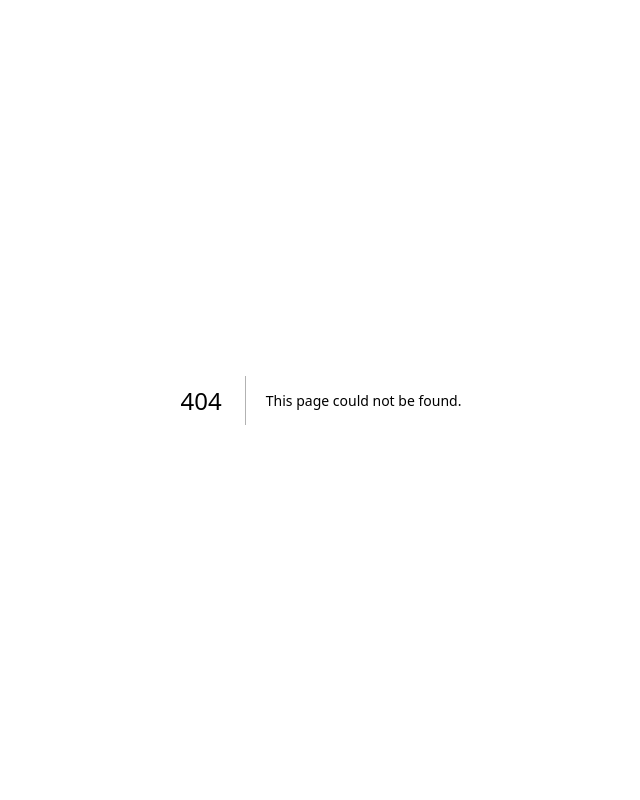
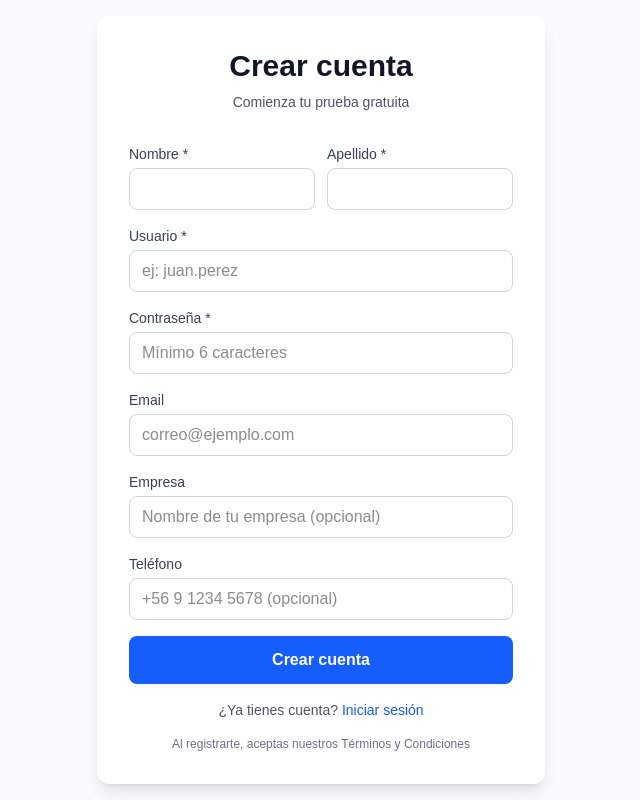
Before and after one commit to luisdanielrod52-afk/agente-sap-frontend, a Next.js app: page /registro in a window 1280 px wide. Before the commit this address had no page. Shown: the whole page, without its empty margins (319-959 px from the left). Built offline with nearby package versions, Linux system fonts and the light colour scheme.

Commit message:
Feat: Formulario de registro mejorado con más campos

```diff
--- /dev/null
+++ b/app/registro/page.tsx
@@ -0,0 +1,216 @@
+'use client';
+
+import { useState } from 'react';
+import { useRouter } from 'next/navigation';
+import axios from 'axios';
+
+export default function RegistroPage() {
+  const router = useRouter();
+  const [formData, setFormData] = useState({
+    usuario: '',
+    password: '',
+    nombre: '',
+    apellido: '',
+    email: '',
+    empresa: '',
+    telefono: ''
+  });
+  const [error, setError] = useState('');
+  const [cargando, setCargando] = useState(false);
+  const [exito, setExito] = useState(false);
+
+  const handleChange = (e: React.ChangeEvent<HTMLInputElement>) => {
+    setFormData({
+      ...formData,
+      [e.target.name]: e.target.value
+    });
+  };
+
+  const handleSubmit = async (e: React.FormEvent) => {
+    e.preventDefault();
+    setError('');
+    setCargando(true);
+
+    try {
+      const API_URL = process.env.NEXT_PUBLIC_API_URL || 'https://agente-sap-hcm.onrender.com';
+
+      const formDataEncoded = new URLSearchParams();
+      Object.entries(formData).forEach(([key, value]) => {
+        if (value) formDataEncoded.append(key, value);
+      });
+
+      const response = await axios.post(`${API_URL}/registro`, formDataEncoded, {
+        headers: {
+          'Content-Type': 'application/x-www-form-urlencoded'
+        }
+      });
+
+      setExito(true);
+      setTimeout(() => {
+        router.push('/login');
+      }, 2000);
+
+    } catch (err: any) {
+      setError(err.response?.data?.detail || 'Error al registrarse');
+    } finally {
+      setCargando(false);
+    }
+  };
+
+  return (
+    <div className="min-h-screen flex items-center justify-center bg-gray-50 dark:bg-gray-900 p-4">
+      <div className="max-w-md w-full space-y-8 bg-white dark:bg-gray-800 p-8 rounded-xl shadow-lg">
+        <div>
+          <h2 className="text-3xl font-bold text-center text-gray-900 dark:text-white">
+            Crear cuenta
+          </h2>
+          <p className="mt-2 text-center text-sm text-gray-600 dark:text-gray-400">
+            Comienza tu prueba gratuita
+          </p>
+        </div>
+
+        {exito ? (
+          <div className="bg-green-50 dark:bg-green-900/20 border border-green-200 dark:border-green-800 rounded-lg p-4 text-center">
+            <p className="text-green-700 dark:text-green-300 font-medium">
+              ✅ ¡Registro exitoso!
+            </p>
+            <p className="text-sm text-green-600 dark:text-green-400 mt-1">
+              Redirigiendo al login...
+            </p>
+          </div>
+        ) : (
+          <form onSubmit={handleSubmit} className="space-y-4">
+            {error && (
+              <div className="bg-red-50 dark:bg-red-900/20 border border-red-200 dark:border-red-800 rounded-lg p-3">
+                <p className="text-sm text-red-600 dark:text-red-300">{error}</p>
+              </div>
+            )}
+
+            <div className="grid grid-cols-2 gap-3">
+              <div>
+                <label className="block text-sm font-medium text-gray-700 dark:text-gray-300 mb-1">
+                  Nombre *
+                </label>
+                <input
+                  type="text"
+                  name="nombre"
+                  value={formData.nombre}
+                  onChange={handleChange}
+                  required
+                  className="w-full px-3 py-2 border border-gray-300 dark:border-gray-600 rounded-lg focus:ring-2 focus:ring-blue-500 dark:bg-gray-700 dark:text-white"
+                />
+              </div>
+              <div>
+                <label className="block text-sm font-medium text-gray-700 dark:text-gray-300 mb-1">
+                  Apellido *
+                </label>
+                <input
+                  type="text"
+                  name="apellido"
+                  value={formData.apellido}
+                  onChange={handleChange}
+                  required
+                  className="w-full px-3 py-2 border border-gray-300 dark:border-gray-600 rounded-lg focus:ring-2 focus:ring-blue-500 dark:bg-gray-700 dark:text-white"
+                />
+              </div>
+            </div>
+
+            <div>
+              <label className="block text-sm font-medium text-gray-700 dark:text-gray-300 mb-1">
+                Usuario *
+              </label>
+              <input
+                type="text"
+                name="usuario"
+                value={formData.usuario}
+                onChange={handleChange}
+                required
+                className="w-full px-3 py-2 border border-gray-300 dark:border-gray-600 rounded-lg focus:ring-2 focus:ring-blue-500 dark:bg-gray-700 dark:text-white"
+                placeholder="ej: juan.perez"
+              />
+            </div>
+
+            <div>
+              <label className="block text-sm font-medium text-gray-700 dark:text-gray-300 mb-1">
+                Contraseña *
+              </label>
+              <input
+                type="password"
+                name="password"
+                value={formData.password}
+                onChange={handleChange}
+                required
+                className="w-full px-3 py-2 border border-gray-300 dark:border-gray-600 rounded-lg focus:ring-2 focus:ring-blue-500 dark:bg-gray-700 dark:text-white"
+                placeholder="Mínimo 6 caracteres"
+                minLength={6}
+              />
+            </div>
+
+            <div>
+              <label className="block text-sm font-medium text-gray-700 dark:text-gray-300 mb-1">
+                Email
+              </label>
+              <input
+                type="email"
+                name="email"
+                value={formData.email}
+                onChange={handleChange}
+                className="w-full px-3 py-2 border border-gray-300 dark:border-gray-600 rounded-lg focus:ring-2 focus:ring-blue-500 dark:bg-gray-700 dark:text-white"
+                placeholder="correo@ejemplo.com"
+              />
+            </div>
+
+            <div>
+              <label className="block text-sm font-medium text-gray-700 dark:text-gray-300 mb-1">
+                Empresa
+              </label>
+              <input
+                type="text"
+                name="empresa"
+                value={formData.empresa}
+                onChange={handleChange}
+                className="w-full px-3 py-2 border border-gray-300 dark:border-gray-600 rounded-lg focus:ring-2 focus:ring-blue-500 dark:bg-gray-700 dark:text-white"
+                placeholder="Nombre de tu empresa (opcional)"
+              />
+            </div>
+
+            <div>
+              <label className="block text-sm font-medium text-gray-700 dark:text-gray-300 mb-1">
+                Teléfono
+              </label>
+              <input
+                type="tel"
+                name="telefono"
+                value={formData.telefono}
+                onChange={handleChange}
+                className="w-full px-3 py-2 border border-gray-300 dark:border-gray-600 rounded-lg focus:ring-2 focus:ring-blue-500 dark:bg-gray-700 dark:text-white"
+                placeholder="+56 9 1234 5678 (opcional)"
+              />
+            </div>
+
+            <button
+              type="submit"
+              disabled={cargando}
+              className="w-full py-3 bg-blue-600 text-white font-semibold rounded-lg hover:bg-blue-700 disabled:opacity-50 transition-colors"
+            >
+              {cargando ? 'Registrando...' : 'Crear cuenta'}
+            </button>
+
+            <div className="text-center">
+              <p className="text-sm text-gray-600 dark:text-gray-400">
+                ¿Ya tienes cuenta?{' '}
+                <a href="/login" className="text-blue-600 hover:text-blue-700 font-medium">
+                  Iniciar sesión
+                </a>
+              </p>
+            </div>
+
+            <div className="text-center text-xs text-gray-500 dark:text-gray-400">
+              Al registrarte, aceptas nuestros Términos y Condiciones
+            </div>
+          </form>
+        )}
+      </div>
+    </div>
+  );
+}
```
